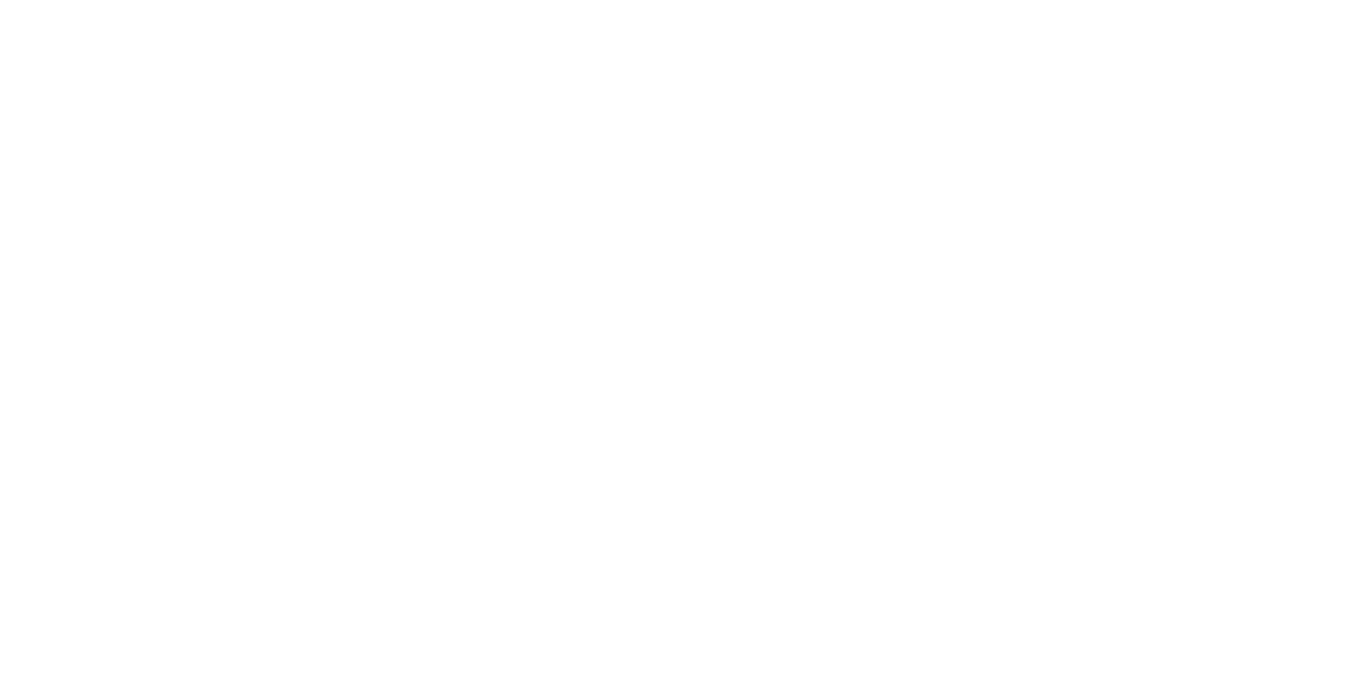
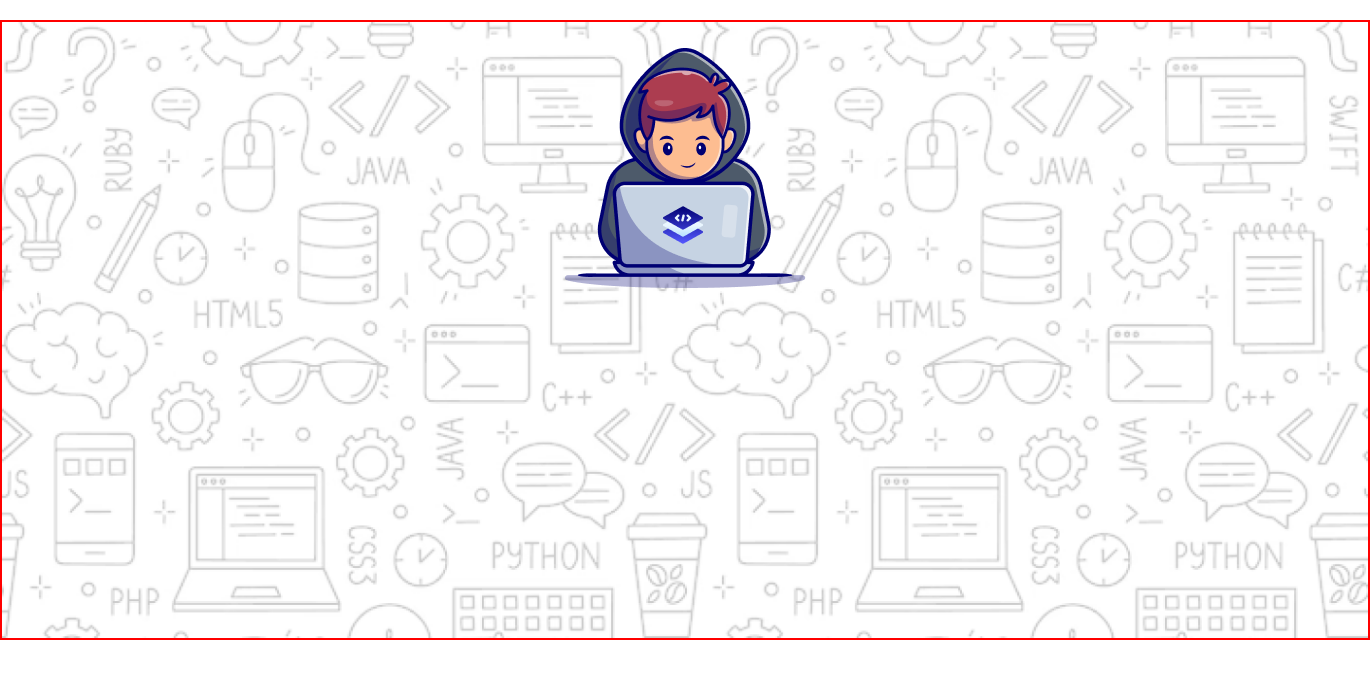
Before and after one commit to FahimShahriar202/assignment01_developer_portfolio, a plain HTML site: page index.html in a window 1280 px wide. Shown: the whole page, 1370 px wide, since content can reach past the window. Drawn offline with Linux system fonts and the light colour scheme; a web font is replaced by a local one.

Commit message:
group.png added

```diff
--- a/index.html
+++ b/index.html
@@ -8,7 +8,10 @@
 </head>
 <body>
 
-  <header class="b">
+  <header class="banner-container">
+    <div class="group1">
+      <img src="assets/Group.png" alt="">
+    </div>
 
   </header>
 
--- a/style/styles.css
+++ b/style/styles.css
@@ -1,6 +1,43 @@
 /* font */
 @import url('https://fonts.googleapis.com/css2?family=Azeret+Mono:ital,wght@0,100..900;1,100..900&display=swap');
+
+*{
+  box-sizing: border-box;
+  margin: 0;
+  padding: 0;
+}
 
 body{
   font-family: "Azeret Mono", monospace;
 }
+/* banner section starts here */
+.banner-container{
+  width:1370px;
+  height: 620px;
+  margin: 0 auto;
+  margin-top: 20px;
+  border: 2px solid red;
+  background-image: url("../assets/Hero-bg.png");
+  background-position: center;
+  background-repeat: no-repeat;
+  background-size: cover;
+
+}
+
+.group1{
+  display: flex;
+  flex-direction: column;
+  justify-content: center;
+  align-items: center;
+  margin-top: 26px;
+  margin-left: 370px;
+  margin-right: 370px;
+  /* width: 240.28px;
+  height: 240px; */
+  /* left: 257.67%;
+  right: -257.67%;
+  top: 0%;
+  bottom: 0%;
+  transform: rotate(0.00deg); */
+
+}
```
